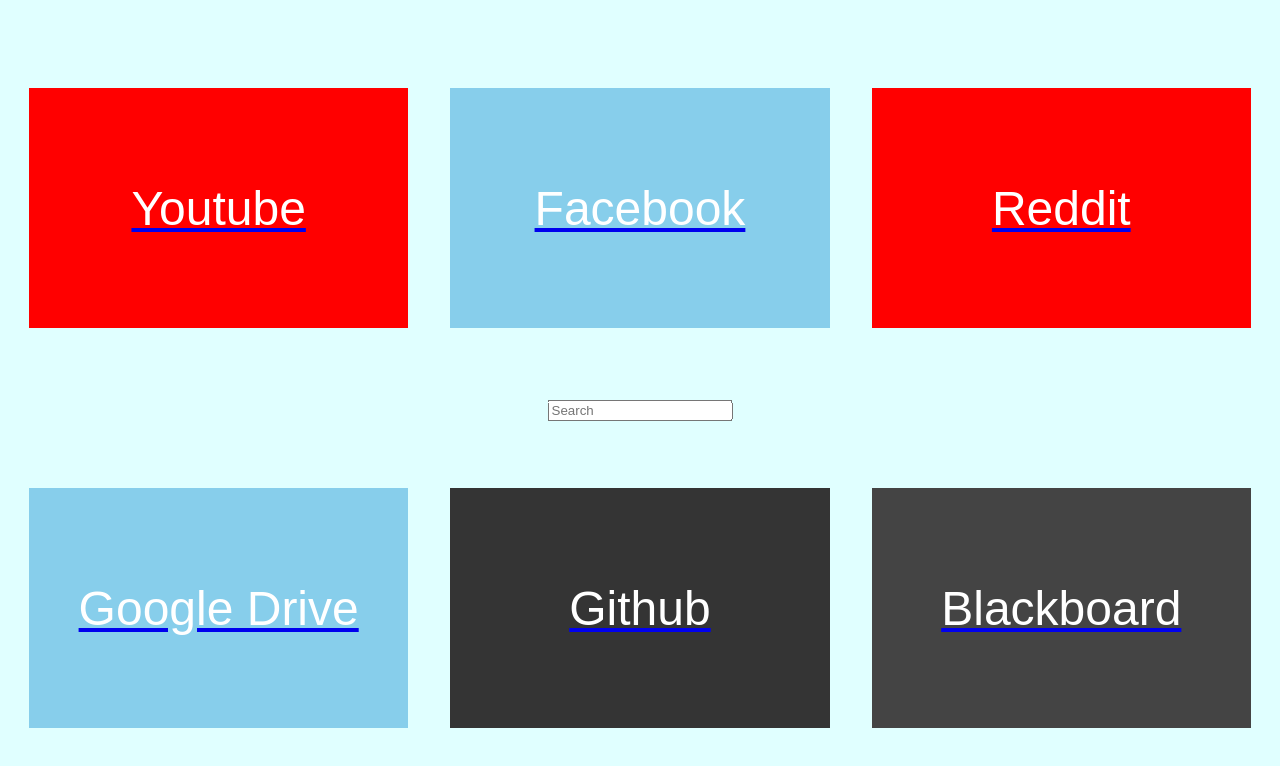
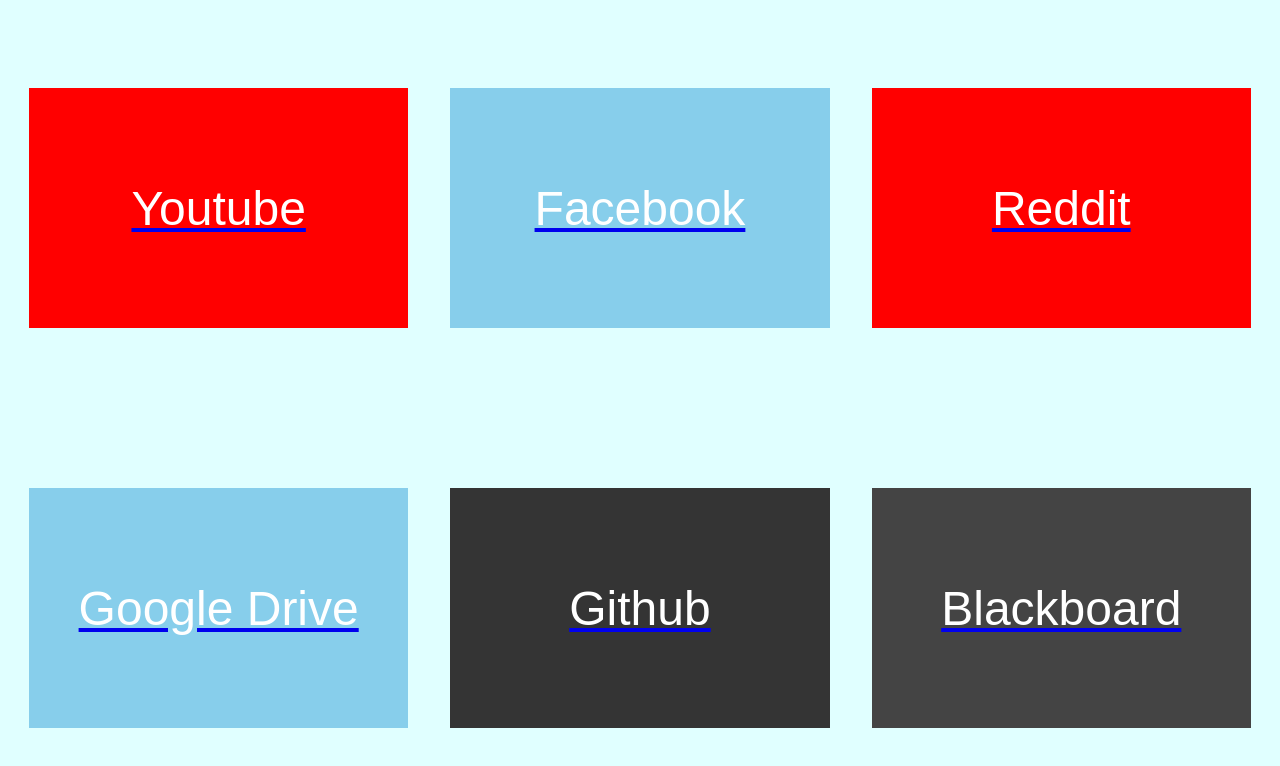
Before and after one commit to mkhan45/newtab_launcher, a plain HTML site: page index.html in a window 1280 px wide. Drawn offline with Linux system fonts and the light colour scheme.

Commit message:
removed search

```diff
--- a/index.html
+++ b/index.html
@@ -26,10 +26,6 @@
 			</div>
 		</a>
 	</div>
-
-	<form onsubmit="duckSearch()" action="javascript:void(0)" style="position: absolute; left:50%; transform: translateX(-50%); top: 50%;">
-		<input id="search" type="text" value="" placeholder="Search">
-	</form>
 
 	<div class="container blue">
 		<a class="blue" href="https://drive.google.com">
```
